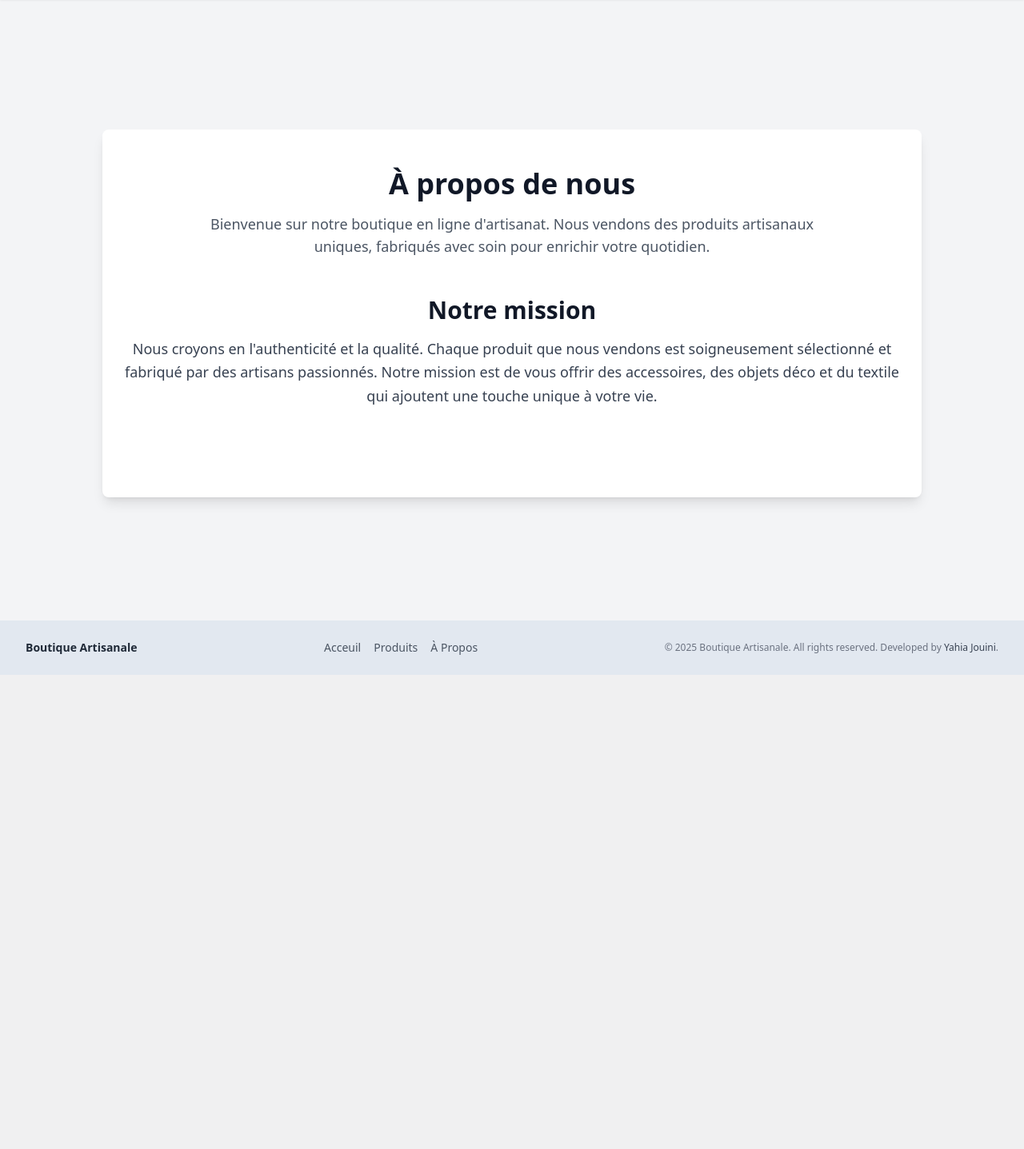
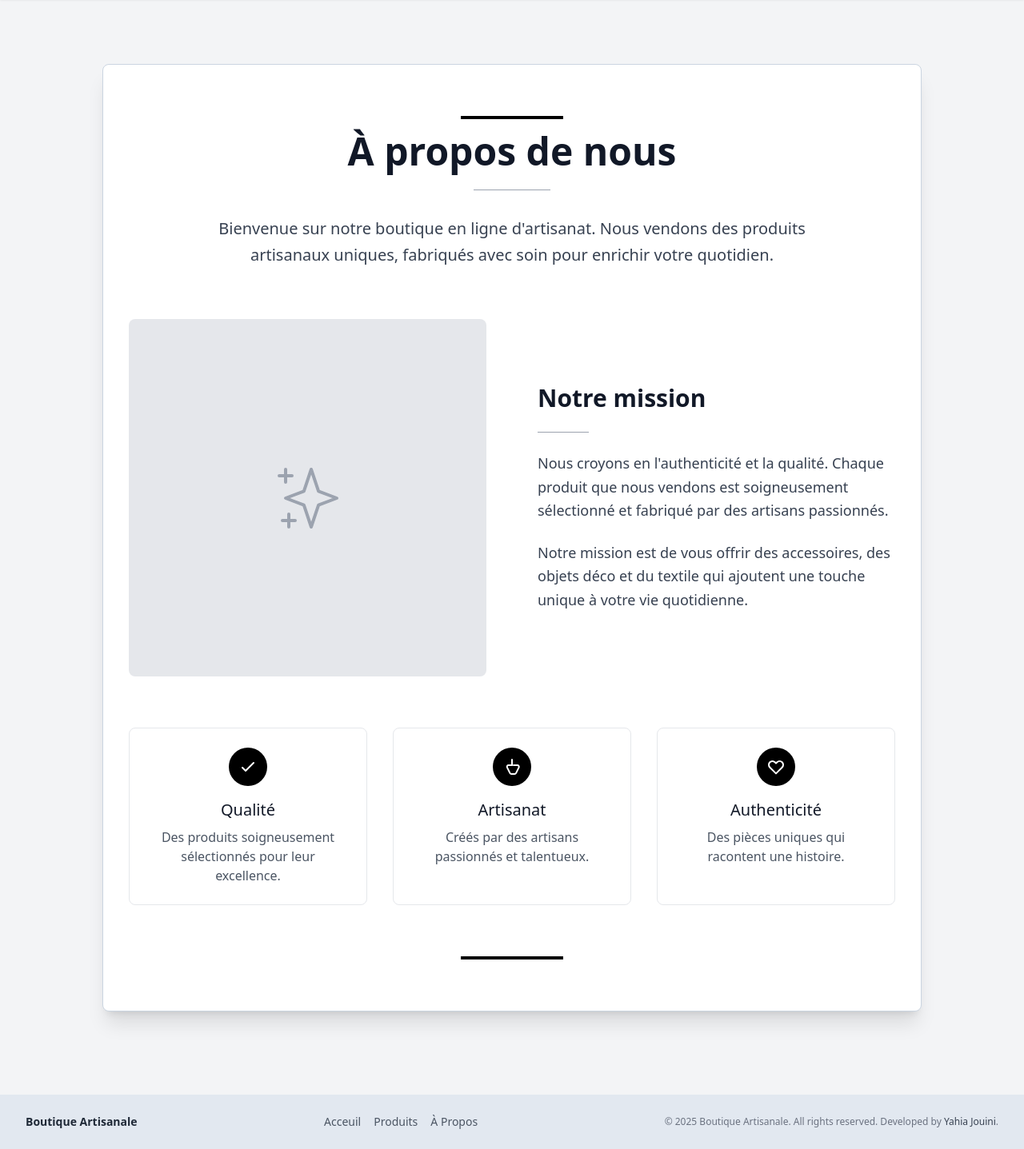
Before and after one commit to YahiaJouini/symfony-ecommerce, a Symfony app: template templates/about/index.html.twig in a window 1280 px wide. Shown: the part 64-1501 px from the top of the page at 80% size. Before the commit the page ends 908 px from the top, so only its background shows below. Run offline with Twig, Linux system fonts and the light colour scheme; the template is opened without the code that fills it, so the values that code supplies are empty; some libraries are stand-ins or nearby versions.

Commit message:
Remove unused migration file and update About page with enhanced layout and content

```diff
--- a/migrations/Version20250506222844.php
+++ b/migrations/Version20250507080814.php
@@ -10,7 +10,7 @@ use Doctrine\Migrations\AbstractMigration;
 /**
  * Auto-generated Migration: Please modify to your needs!
  */
-final class Version20250506222844 extends AbstractMigration
+final class Version20250507080814 extends AbstractMigration
 {
     public function getDescription(): string
     {
--- a/templates/about/index.html.twig
+++ b/templates/about/index.html.twig
@@ -1,23 +1,80 @@
 {% extends 'base.html.twig' %}
 
-{% block title %}Edit Category{% endblock %}
+{% block title %}À propos de nous{% endblock %}
 
 {% block body %}
-<div class="min-h-screen flex items-center justify-center">
-<div class="mx-auto max-w-5xl px-4 py-12 bg-white rounded-lg shadow-lg mt-28">
-    <section class="text-center mb-12">
-        <h1 class="text-4xl font-bold text-gray-900 mb-4">À propos de nous</h1>
-        <p class="text-lg text-gray-600 max-w-3xl mx-auto">
-            Bienvenue sur notre boutique en ligne d'artisanat. Nous vendons des produits artisanaux uniques, fabriqués avec soin pour enrichir votre quotidien.
-        </p>
+<div class="min-h-screen flex items-center justify-center mt-20">
+  <div class="mx-auto  max-w-5xl px-8 py-16 bg-white rounded-lg shadow-xl border border-slate-300 my-16">
+    <div class="w-32 h-1 bg-black mx-auto mb-4"></div>
+
+    <section class="text-center mb-16">
+      <h1 class="text-5xl font-bold text-gray-900 mb-6">À propos de nous</h1>
+      <div class="w-24 h-px bg-gray-400 mx-auto mb-8"></div>
+      <p class="text-xl text-gray-700 max-w-3xl mx-auto leading-relaxed">
+        Bienvenue sur notre boutique en ligne d'artisanat. Nous vendons des produits artisanaux uniques,
+        fabriqués avec soin pour enrichir votre quotidien.
+      </p>
     </section>
 
-    <section class="mb-16 text-center">
-        <h2 class="text-3xl font-semibold text-gray-900 mb-4">Notre mission</h2>
+    <div class="flex flex-col md:flex-row items-center gap-16 mb-16">
+      <div class="w-full md:w-1/2">
+        <div class="aspect-square bg-gray-200 rounded-lg flex items-center justify-center">
+          <div class="text-6xl text-gray-400">
+            <svg xmlns="http://www.w3.org/2000/svg" class="h-24 w-24" fill="none" viewBox="0 0 24 24" stroke="currentColor">
+              <path stroke-linecap="round" stroke-linejoin="round" stroke-width="1" d="M5 3v4M3 5h4M6 17v4m-2-2h4m5-16l2.286 6.857L21 12l-5.714 2.143L13 21l-2.286-6.857L5 12l5.714-2.143L13 3z" />
+            </svg>
+          </div>
+        </div>
+      </div>
+
+      <div class="w-full md:w-1/2">
+        <h2 class="text-3xl font-semibold text-gray-900 mb-6">Notre mission</h2>
+        <div class="w-16 h-px bg-gray-400 mb-6"></div>
+        <p class="text-lg text-gray-700 leading-relaxed mb-6">
+          Nous croyons en l'authenticité et la qualité. Chaque produit que nous vendons est
+          soigneusement sélectionné et fabriqué par des artisans passionnés.
+        </p>
         <p class="text-lg text-gray-700 leading-relaxed">
-            Nous croyons en l'authenticité et la qualité. Chaque produit que nous vendons est soigneusement sélectionné et fabriqué par des artisans passionnés. Notre mission est de vous offrir des accessoires, des objets déco et du textile qui ajoutent une touche unique à votre vie.
+          Notre mission est de vous offrir des accessoires, des objets déco et du textile qui
+          ajoutent une touche unique à votre vie quotidienne.
         </p>
-    </section>
-</div>
+      </div>
+    </div>
+
+    <div class="grid grid-cols-1 md:grid-cols-3 gap-8 mb-16">
+      <div class="p-6 border border-gray-200 rounded-lg text-center">
+        <div class="w-12 h-12 bg-black rounded-full flex items-center justify-center mx-auto mb-4">
+          <svg xmlns="http://www.w3.org/2000/svg" class="h-6 w-6 text-white" fill="none" viewBox="0 0 24 24" stroke="currentColor">
+            <path stroke-linecap="round" stroke-linejoin="round" stroke-width="2" d="M5 13l4 4L19 7" />
+          </svg>
+        </div>
+        <h3 class="text-xl font-medium text-gray-900 mb-2">Qualité</h3>
+        <p class="text-gray-600">Des produits soigneusement sélectionnés pour leur excellence.</p>
+      </div>
+
+      <div class="p-6 border border-gray-200 rounded-lg text-center">
+        <div class="w-12 h-12 bg-black rounded-full flex items-center justify-center mx-auto mb-4">
+          <svg xmlns="http://www.w3.org/2000/svg" class="h-6 w-6 text-white" fill="none" viewBox="0 0 24 24" stroke="currentColor">
+            <path stroke-linecap="round" stroke-linejoin="round" stroke-width="2" d="M14 10h4.764a2 2 0 011.789 2.894l-3.5 7A2 2 0 0115.263 21h-4.017a2 2 0 01-1.789-1.106l-3.5-7A2 2 0 017.247 10H12" />
+            <path stroke-linecap="round" stroke-linejoin="round" stroke-width="2" d="M12 3v7" />
+          </svg>
+        </div>
+        <h3 class="text-xl font-medium text-gray-900 mb-2">Artisanat</h3>
+        <p class="text-gray-600">Créés par des artisans passionnés et talentueux.</p>
+      </div>
+
+      <div class="p-6 border border-gray-200 rounded-lg text-center">
+        <div class="w-12 h-12 bg-black rounded-full flex items-center justify-center mx-auto mb-4">
+          <svg xmlns="http://www.w3.org/2000/svg" class="h-6 w-6 text-white" fill="none" viewBox="0 0 24 24" stroke="currentColor">
+            <path stroke-linecap="round" stroke-linejoin="round" stroke-width="2" d="M4.318 6.318a4.5 4.5 0 000 6.364L12 20.364l7.682-7.682a4.5 4.5 0 00-6.364-6.364L12 7.636l-1.318-1.318a4.5 4.5 0 00-6.364 0z" />
+          </svg>
+        </div>
+        <h3 class="text-xl font-medium text-gray-900 mb-2">Authenticité</h3>
+        <p class="text-gray-600">Des pièces uniques qui racontent une histoire.</p>
+      </div>
+    </div>
+
+    <div class="w-32 h-1 bg-black mx-auto"></div>
+  </div>
 </div>
 {% endblock %}
--- a/templates/dashboard/order/show.html.twig
+++ b/templates/dashboard/order/show.html.twig
@@ -61,7 +61,7 @@
             </div>
             <div class="border-t border-gray-300 p-4">
                 <form action="{{ path('admin_order_update_status', {'id': order.id}) }}" method="post" class="flex space-x-4">
-                    <select name="status" class="mt-1 block w-full pl-3 pr-10 py-2 text-base border-gray-400 focus:outline-none focus:ring-indigo-500 focus:border-indigo-500 sm:text-sm rounded-md">
+                    <select name="status" class="mt-1 block w-full pl-3 pr-10 py-2 text-base border-gray-400 focus:outline-none focus:ring-indigo-500 focus:border-indigo-500 sm:text-sm rounded-md border-2">
                         <option value="pending" {% if order.status == 'pending' %}selected{% endif %}>En attente</option>
                         <option value="processing" {% if order.status == 'processing' %}selected{% endif %}>En traitement</option>
                         <option value="shipped" {% if order.status == 'shipped' %}selected{% endif %}>Expédié</option>
```
